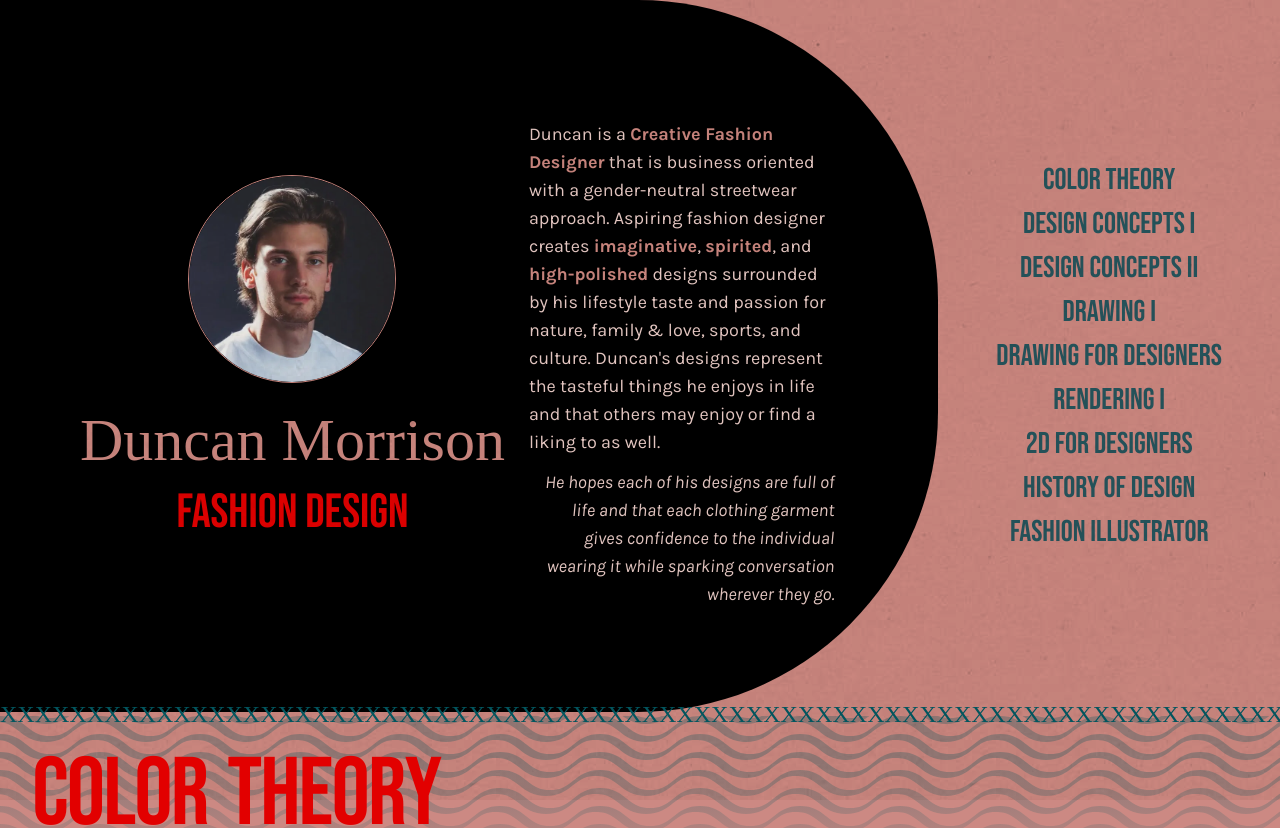
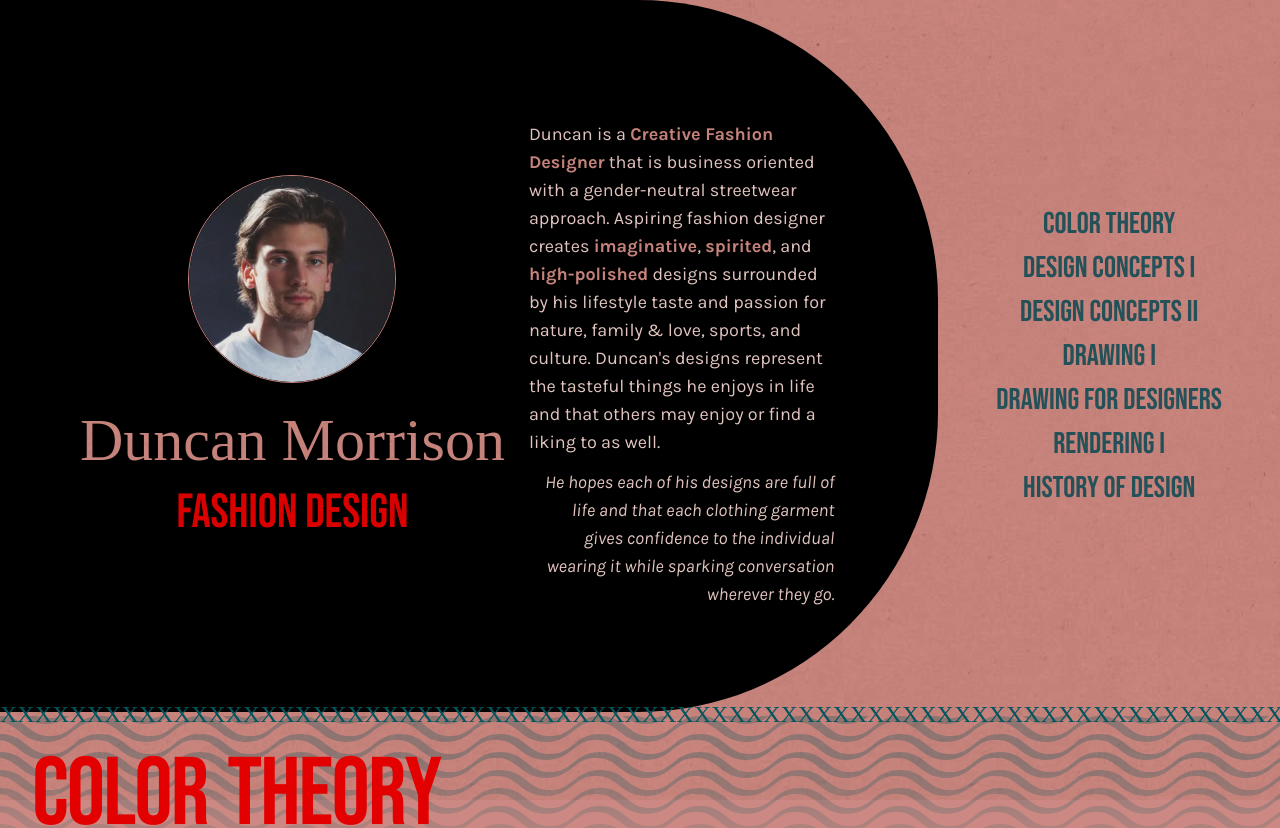
Before and after one commit to lizamorr/duncan, a React (Create React App) app: page / in a window 1280 px wide. Shown: the top 828 px of the page. Built offline with nearby package versions, Linux system fonts and the light colour scheme; a web font is replaced by a local one.

Commit message:
remove from menu

```diff
--- a/src/components/Menu.tsx
+++ b/src/components/Menu.tsx
@@ -42,23 +42,11 @@ export default function Menu() {
         Rendering I
       </p>
       <p
-        onClick={() => handleScroll("2d-for-designers")}
-        className="hover:underline"
-      >
-        2D for Designers
-      </p>
-      <p
         onClick={() => handleScroll("history-of-design")}
         className="hover:underline"
       >
         History of Design
       </p>
-      <p
-        onClick={() => handleScroll("fashion-illustrator")}
-        className="hover:underline"
-      >
-        Fashion Illustrator
-      </p>
     </div>
   );
 }
```
